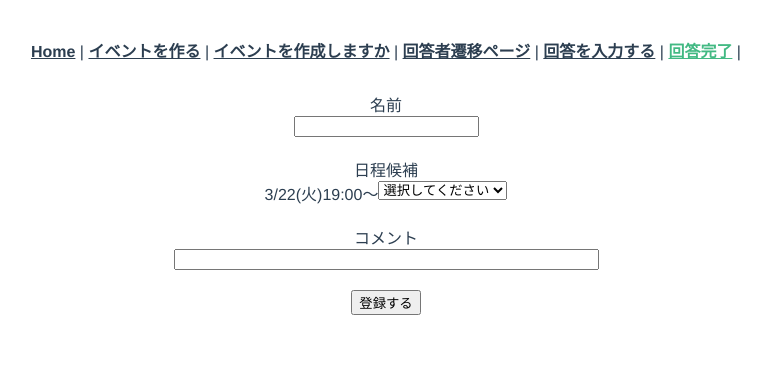
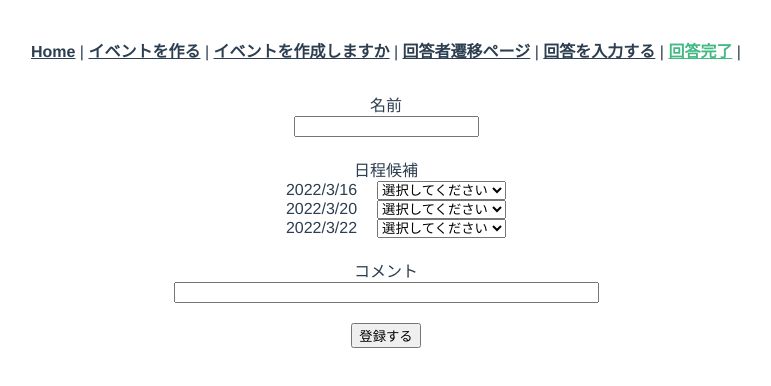
Before and after one commit to kanacoyn/arrangeapp, a Vue app: page /answerFinished in a window 1280 px wide. Shown: the top 386 px of the page, without its empty margins (254-1025 px from the left). Built offline with nearby package versions, Linux system fonts and the light colour scheme.

Commit message:
ダミー情報を追加

```diff
--- a/src/store/index.ts
+++ b/src/store/index.ts
@@ -21,8 +21,17 @@ export default new Vuex.Store({
       state.registerUser = payload;
     },
 
+    /**
+     * 回答者情報をステートに格納する.
+     * @param state - ステート
+     * @param payload 回答者情報
+     */
     registerAnswer(state, payload) {
-      state.userList.push(payload);
+      state.userList.push(payload.registerUser);
+    },
+
+    selectAnswer(state, payload) {
+      state.eventInfo.date.push(payload.date);
     },
 
     // InputOptionDate(state, payload) {
--- a/src/types/date.ts
+++ b/src/types/date.ts
@@ -1,4 +1,4 @@
-import { format } from "date-fns";
+// import { format } from "date-fns";
 
 export class Date {
   static toDateString(): Date {
@@ -7,15 +7,15 @@ export class Date {
   toDateString: any;
   constructor(
     private _dateId: number,
-    private _date: Date,
+    private _date: string,
     // 回答
     private _registerAnswer: string
   ) {}
 
-  get formatDate(): string {
-    const formatDateList = format(this.date.toDateString(), "yyyy/MM/dd HH:mm");
-    return formatDateList;
-  }
+  // get formatDate(): string {
+  //   const formatDateList = format(this.date.toDateString(), "yyyy/MM/dd HH:mm");
+  //   return formatDateList;
+  // }
 
   public get dateId(): number {
     return this._dateId;
@@ -25,11 +25,11 @@ export class Date {
     this._dateId = dateId;
   }
 
-  public get date(): Date {
+  public get date(): string {
     return this._date;
   }
 
-  public set date(date: Date) {
+  public set date(date: string) {
     this._date = date;
   }
 
--- a/src/views/AnswerFinished.vue
+++ b/src/views/AnswerFinished.vue
@@ -6,10 +6,19 @@
     </div>
     <div class="item">
       <div>日程候補</div>
-      <div class="datelist">
-        <div>3/22(火)19:00～</div>
-        <div>
-          <select name="choice" id="choice" v-model="answer">
+      <div
+        class="datelist"
+        v-for="date of eventInfo.date"
+        v-bind:key="date.dateId"
+      >
+        <div>{{ date.date }}</div>
+        <div class="datelist">
+          <select
+            name="choice"
+            id="choice"
+            v-model="selectAnswer"
+            v-on:change="selectItem"
+          >
             <option value="">選択してください</option>
             <option value="1">〇</option>
             <option value="2">△</option>
@@ -30,32 +39,57 @@
 
 <script lang="ts">
 import { RegisterUser } from "@/types/RegisterUser";
+import { Event } from "@/types/event";
 import { Component, Vue } from "vue-property-decorator";
+import { Date } from "@/types/date";
 @Component
 export default class XXXComponent extends Vue {
   // 名前
   private name = "";
   // 日程回答
-  private answer = "";
+  private selectAnswer = "";
   // コメント
   private comment = "";
+  // 現在表示されているイベント内容
+  private eventInfo = new Event(0, "", "", [], "", "", "");
 
+  created(): void {
+    this.eventInfo = new Event(
+      1,
+      "飲み会",
+      "池袋駅周辺で行います",
+      [
+        new Date(1, "2022/3/16", ""),
+        new Date(2, "2022/3/20", ""),
+        new Date(3, "2022/3/22", ""),
+      ],
+      "abc@gmail.com",
+      "12345",
+      ""
+    );
+  }
+
+  /**
+   * 回答内容を登録する.
+   */
   registerAnswer(): void {
     let userList = this.$store.getters.getUserList;
     let newId = 0;
     if (userList.length > 0) {
-      console.log(userList[0]);
+      console.log(userList);
       newId = Number(userList[0].userId) + 1;
     }
-
-    console.log("1" + newId);
     this.$store.commit("registerAnswer", {
       registerUser: new RegisterUser(newId, this.name, [], this.comment),
     });
-    console.log("2" + newId);
-    console.log(this.$store.state.userList);
     this.$router.push("/logList");
   }
+
+  // selectItem():void{
+  //   this.$store.commit("selectAnswer",{
+  //     date: new Date(-1, "")
+  //   })
+  // }
 }
 </script>
 
@@ -63,6 +97,7 @@ export default class XXXComponent extends Vue {
 .datelist {
   display: flex;
   justify-content: center;
+  margin-left: 20px;
 }
 
 .item {
```
